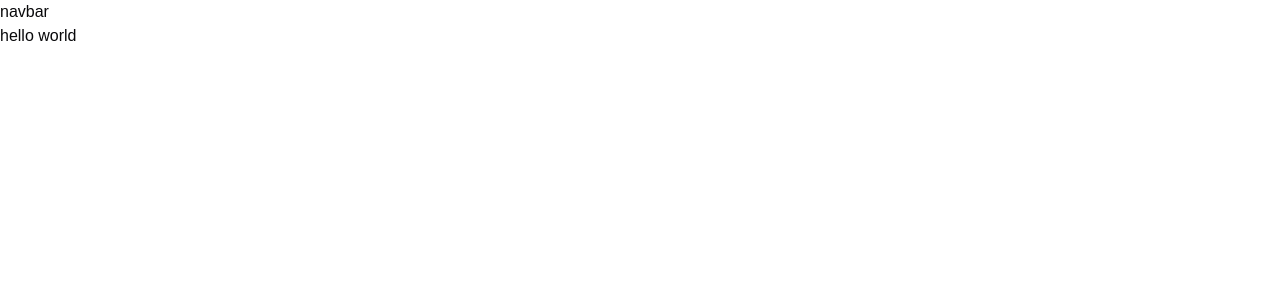
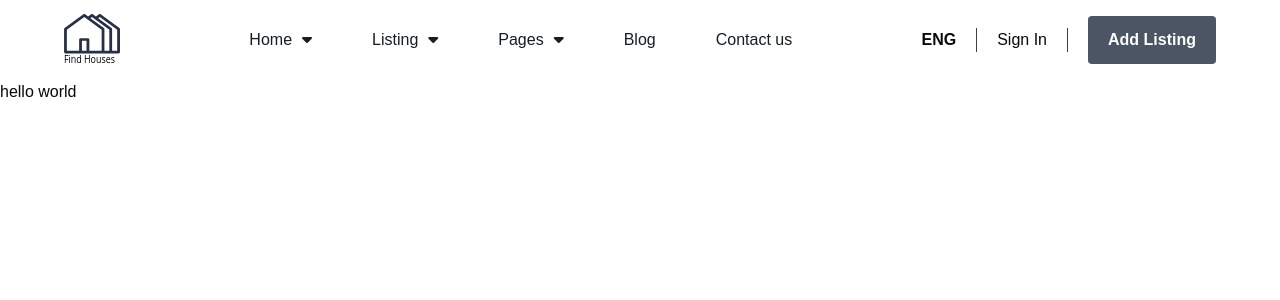
Before and after one commit to Abdullah-1922/Find-house-client, a Next.js app: page / in a window 1280 px wide. Shown: the top 300 px of the page. Built offline with nearby package versions, Linux system fonts and the light colour scheme.

Commit message:
navbar all menu are done

```diff
--- a/package.json
+++ b/package.json
@@ -9,6 +9,7 @@
     "lint": "next lint"
   },
   "dependencies": {
+    "@fortawesome/fontawesome-free": "^6.6.0",
     "@radix-ui/react-icons": "^1.3.0",
     "@radix-ui/react-slot": "^1.1.0",
     "@reduxjs/toolkit": "^2.3.0",
--- /dev/null
+++ b/src/components/shared/Navbar/Navbar.css
@@ -0,0 +1,104 @@
+:root {
+    --color-primary: #0073ff;
+    --color-white: #e9e9e9;
+    --color-black: #141d28;
+    --color-black-1: #212b38;
+  }
+
+  * {
+    margin: 0;
+    padding: 0;
+    box-sizing: border-box;
+  }
+
+  body {
+    font-family: sans-serif;
+
+  }
+
+  .logo {
+    color: var(--color-white);
+    font-size: 30px;
+  }
+
+  .logo span {
+    color: var(--color-primary);
+  }
+
+  .menu-bar {
+
+    height: 80px;
+    width: 100%;
+    display: flex;
+    justify-content: space-between;
+    align-items: center;
+    padding: 0 5%;
+
+    position: relative;
+  }
+
+  .menu-bar ul {
+    list-style: none;
+    display: flex;
+  }
+
+  .menu-bar ul li {
+    /* width: 120px; */
+    padding: 10px 30px;
+    /* text-align: center; */
+
+    position: relative;
+  }
+
+  .menu-bar ul li a {
+    font-size: 16px;
+    color: var(--color-black);
+    text-decoration: none;
+
+    transition: all 0.3s;
+  }
+
+  .menu-bar ul li a:hover {
+    color: var(--color-primary);
+  }
+
+  .fas {
+    float: right;
+    margin-left: 10px;
+    padding-top: 3px;
+  }
+
+  /* dropdown menu style */
+  .dropdown-menu {
+    display: none;
+  }
+
+  .menu-bar ul li:hover .dropdown-menu {
+    display: block;
+    position: absolute;
+    left: 0;
+    top: 100%;
+
+  }
+
+  .menu-bar ul li:hover .dropdown-menu ul {
+    display: block;
+    margin: 10px;
+  }
+
+  .menu-bar ul li:hover .dropdown-menu ul li {
+    width: 150px;
+    padding: 10px;
+  }
+
+  .dropdown-menu-1 {
+    display: none;
+  }
+
+  .dropdown-menu ul li:hover .dropdown-menu-1 {
+    display: block;
+    position: absolute;
+    left: 150px;
+    top: 0;
+
+  }
--- a/src/components/shared/Navbar/Navbar.tsx
+++ b/src/components/shared/Navbar/Navbar.tsx
@@ -1,9 +1,100 @@
-import React from 'react';
-
+import './Navbar.css'
+import '@fortawesome/fontawesome-free/css/all.min.css';
+import navbarLogo from '../../../../public/assets/logo/logo-light-dark.svg'
+import Image from 'next/image';
 const Navbar = () => {
     return (
         <div>
-            <h1>navbar</h1>
+            <div className="menu-bar">
+      <h1 className="logo">
+       <Image className='w-14' width={1000} height={1000} src={navbarLogo} alt="navigation logo" />
+      </h1>
+      <ul>
+         <li>
+          <a href="#">
+           Home<i className="fas fa-caret-down"></i>
+          </a>
+          <div className="dropdown-menu">
+            <ul>
+              <li>
+                <a href="#">Home Map</a>
+              </li>
+              <li>
+                <a href="#">Home Video</a>
+              </li>
+
+
+            </ul>
+          </div>
+        </li>
+        <li>
+          <a href="#">
+            Listing <i className="fas fa-caret-down"></i>
+          </a>
+          <div className="dropdown-menu">
+            <ul>
+              <li>
+                <a href="#">Listing Grid</a>
+              </li>
+              <li>
+                <a href="#">Listing List</a>
+              </li>
+              <li>
+                <a href="#">All Agents</a>
+              </li>
+              <li>
+                <a href="#">All Agencies</a>
+              </li>
+
+
+            </ul>
+          </div>
+        </li>
+        <li>
+          <a href="#">
+            Pages <i className="fas fa-caret-down"></i>
+          </a>
+          <div className="dropdown-menu">
+            <ul>
+            <li>
+                <a href="#">
+                 Shop <i className="fas fa-caret-right"></i>
+                </a>
+                <div className="dropdown-menu-1">
+                  <ul>
+                    <li>
+                      <a href="#">Order Page</a>
+                    </li>
+                    <li>
+                      <a href="#">All Product</a>
+                    </li>
+
+                  </ul>
+                </div>
+              </li>
+              <li>
+                <a href="#">About US</a>
+              </li>
+
+              <li>
+                <a href="#">FAQ</a>
+              </li>
+            </ul>
+          </div>
+        </li>
+        <li>
+          <a href="#">Blog</a>
+        </li>
+        <li>
+          <a href="#">Contact us</a>
+        </li>
+      </ul>
+      <div className='flex justify-center items-center gap-5'>
+        <h2 className='font-bold border-r border-gray-700 pr-5'>ENG</h2>
+        <h2 className='border-r border-gray-700 pr-5'>Sign In</h2>
+        <button className='text-white py-3 px-5 bg-gray-600 rounded font-bold'>Add Listing</button>
+      </div>
+    </div>
         </div>
     );
 };
```
Also changed, not shown: public/assets/logo/logo-light-dark.svg (added), 1 other file (tests, documents, lock files or other folders).
